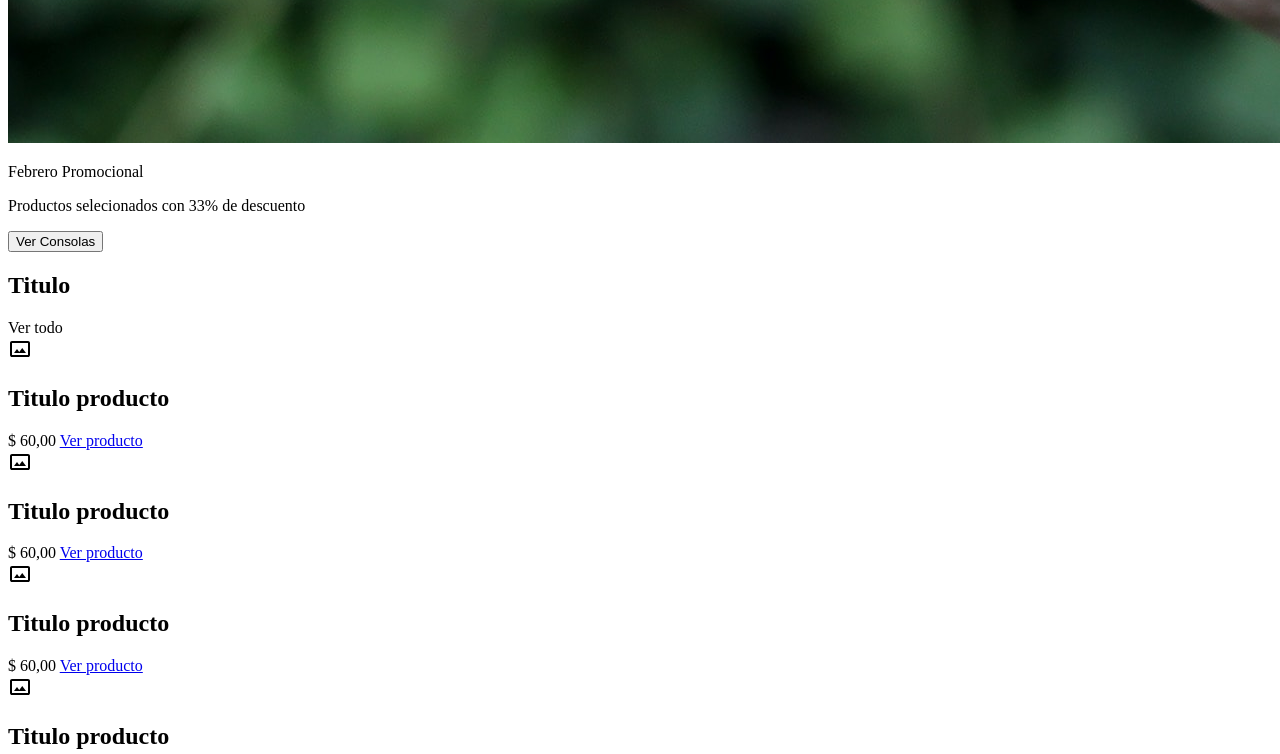
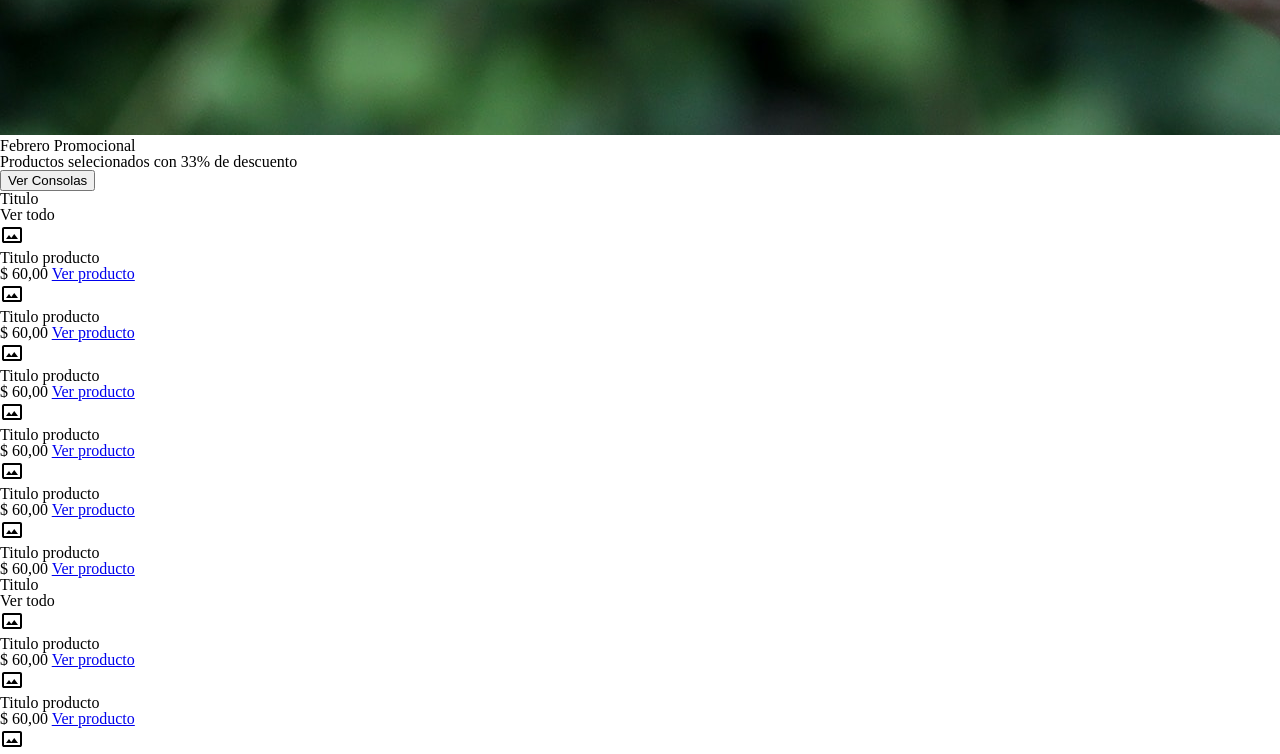
Before and after one commit to ECDLA/alura-geek, a plain HTML site: page index.html in a window 1280 px wide. Shown: the part 1460-2214 px from the top of the page. Drawn offline with Linux system fonts and the light colour scheme.

Commit message:
Se agregan los archivos main.js, styles.ccs y reset.css

```diff
--- a/index.html
+++ b/index.html
@@ -7,6 +7,13 @@
 
     <!-- Icono a mostrar en la pestaña del navegador -->
     <link rel="icon" href="IMG/ico.svg">
+
+    <!-- Script -->
+    <script src="JS/main.js"></script>
+
+    <!-- Hojas de estilos -->
+    <link rel="stylesheet" href="CSS/reset.css">
+    <link rel="stylesheet" href="CSS/styles.css">
 </head>
 <body class="contenedor_grid">
     <header class="header">
```
